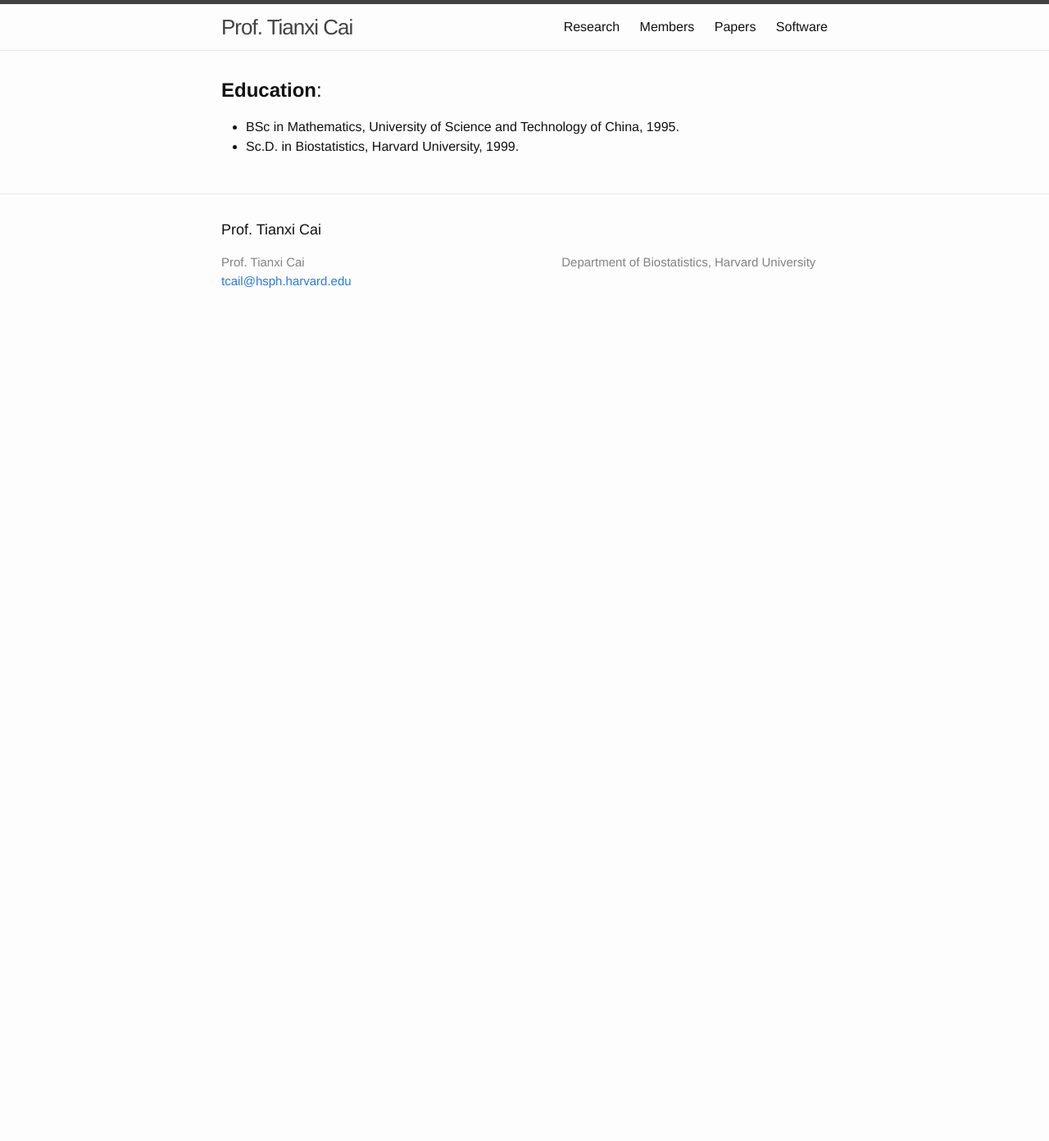
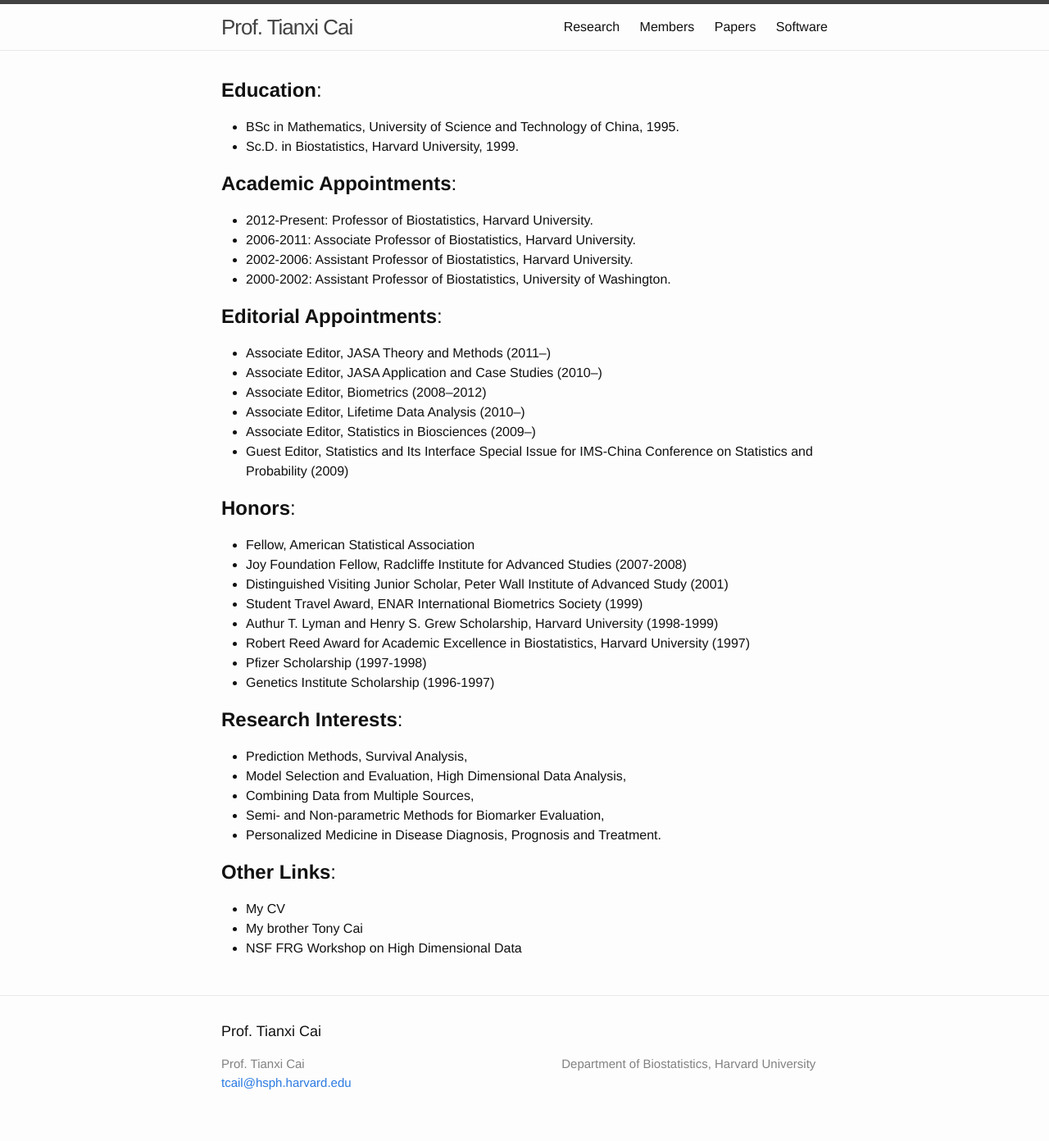
Before and after one commit to Xuanmengcai/Xuanmengcai-github-io, a Jekyll site: the page built from index.md, in a window 1280 px wide. Shown: the whole page at 82% size. Built offline with Jekyll 4.4.1, drawn with Linux system fonts in a browser that asks for light colours; before the commit the page ends 900 px from its top, so only the background shows below that.

Commit message:
Update index.md

```diff
--- a/index.md
+++ b/index.md
@@ -7,3 +7,44 @@
 
 * BSc in Mathematics, University of Science and Technology of China, 1995.
 * Sc.D. in Biostatistics, Harvard University, 1999.
+
+## **Academic Appointments**:
+
+* 2012-Present: Professor of Biostatistics, Harvard University.
+* 2006-2011: Associate Professor of Biostatistics, Harvard University.
+* 2002-2006: Assistant Professor of Biostatistics, Harvard University.
+* 2000-2002: Assistant Professor of Biostatistics, University of Washington.
+
+## **Editorial Appointments**:
+
+* Associate Editor, JASA Theory and Methods (2011--)
+* Associate Editor, JASA Application and Case Studies (2010--)
+* Associate Editor, Biometrics (2008--2012)
+* Associate Editor, Lifetime Data Analysis (2010--)
+* Associate Editor, Statistics in Biosciences (2009--)
+* Guest Editor, Statistics and Its Interface Special Issue for IMS-China Conference on Statistics and Probability (2009)
+
+## **Honors**:
+
+* Fellow, American Statistical Association
+* Joy Foundation Fellow, Radcliffe Institute for Advanced Studies (2007-2008)
+* Distinguished Visiting Junior Scholar, Peter Wall Institute of Advanced Study (2001)
+* Student Travel Award, ENAR International Biometrics Society (1999)
+* Authur T. Lyman and Henry S. Grew Scholarship, Harvard University (1998-1999)
+* Robert Reed Award for Academic Excellence in Biostatistics, Harvard University (1997)
+* Pfizer Scholarship (1997-1998)
+* Genetics Institute Scholarship (1996-1997)
+
+## **Research Interests**:
+
+* Prediction Methods, Survival Analysis,
+* Model Selection and Evaluation, High Dimensional Data Analysis,
+* Combining Data from Multiple Sources,
+* Semi- and Non-parametric Methods for Biomarker Evaluation,
+* Personalized Medicine in Disease Diagnosis, Prognosis and Treatment.
+
+## **Other Links**:
+
+* My CV
+* My brother Tony Cai
+* NSF FRG Workshop on High Dimensional Data
```
